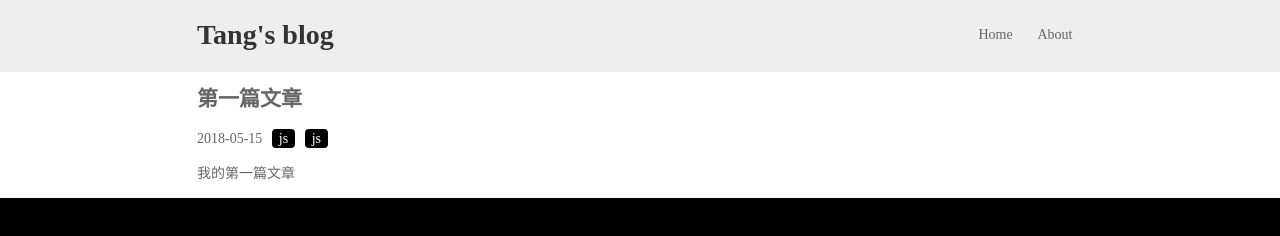
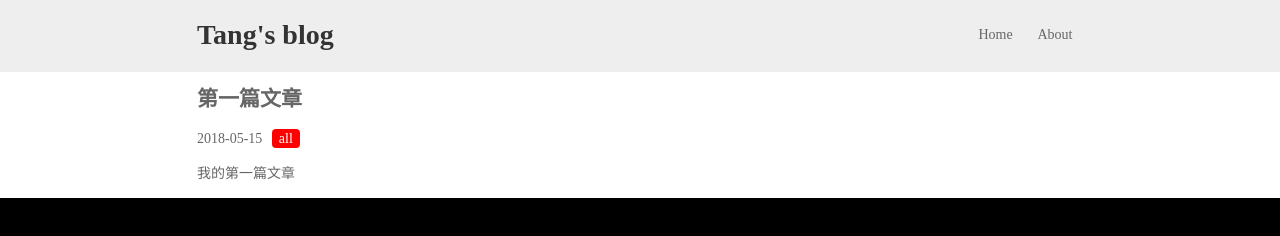
Before and after one commit to xiaomingTang/tang_blog, a website: page articles/first-article/index.html in a window 1280 px wide. Drawn offline with nearby package versions, Linux system fonts and the light colour scheme.

Commit message:
fix some bug

```diff
--- a/articles/first-article/index.html
+++ b/articles/first-article/index.html
@@ -37,8 +37,7 @@
     <h2>第一篇文章</h2>
     <div>
       <span class="date">2018-05-15</span>
-      <span class="tag tag-javascript">js</span>
-      <span class="tag tag-javascript">js</span>
+      <span class="tag tag-all">all</span>
     </div>
     <div class="content" id="content">
       <!-- 正文写在此处 -->
```
Also changed, not shown: 1 other file.
